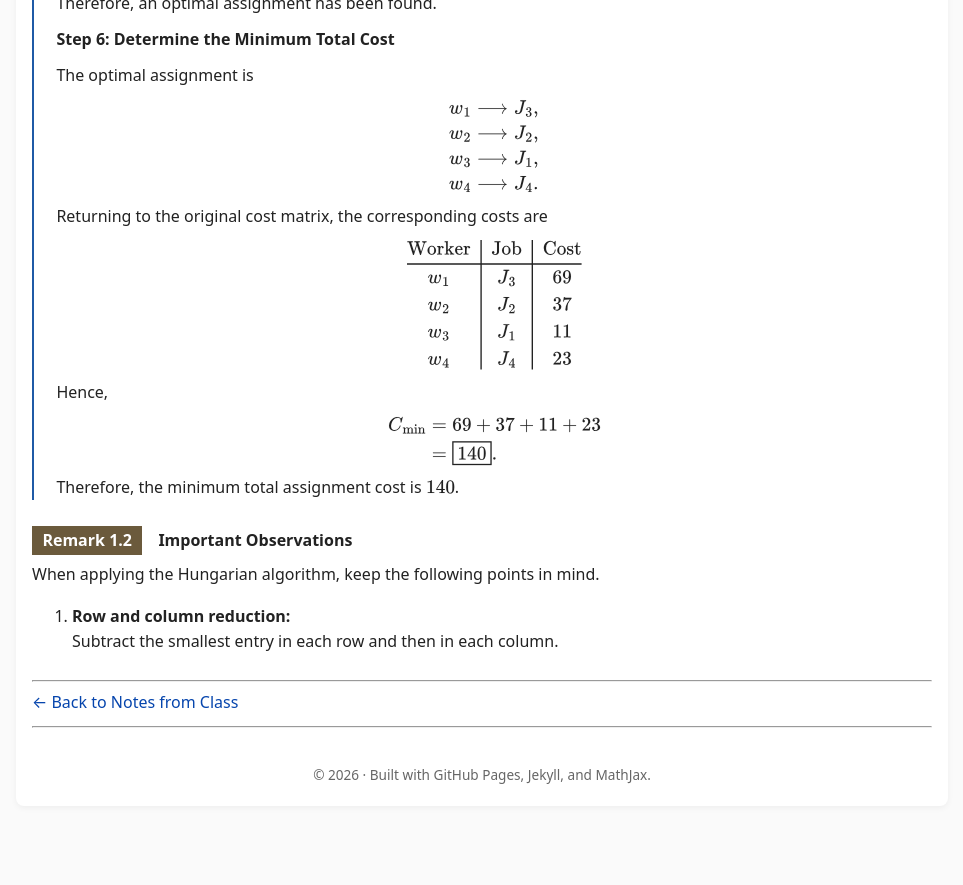
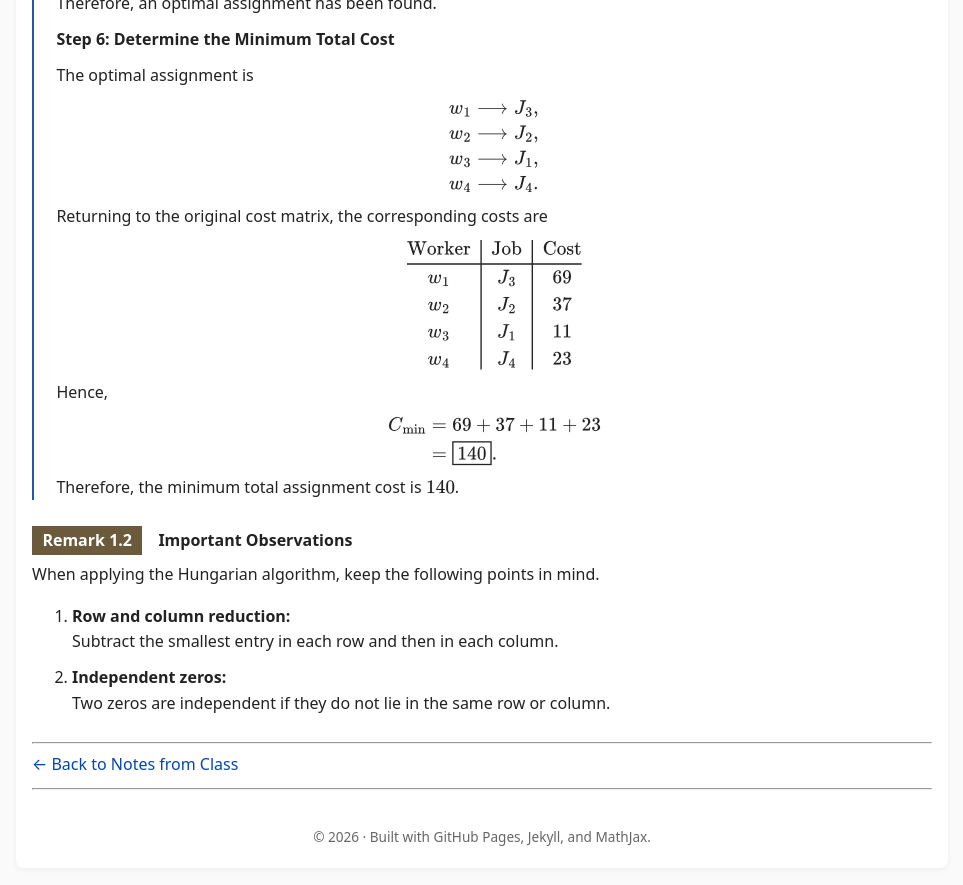
Before and after one commit to SaleemKamaludin/SaleemKamaludin.github.io, a Jekyll site: the page built from courses/math-2276/notes-from-class/supplementary-lecture-6/index.md, in a window 1280 px wide and 900 px high, scrolled down 5693 px. Shown: the top 885 px of the window, without its empty margins (158-1121 px from the left). Built offline with Jekyll 4.4.1, drawn with Linux system fonts in a browser that asks for light colours; before the commit the page ends 6531 px from its top, so only the background shows below that.

Commit message:
Add second Important Observation to Remark 1.2

```diff
--- a/courses/math-2276/notes-from-class/supplementary-lecture-6/index.md
+++ b/courses/math-2276/notes-from-class/supplementary-lecture-6/index.md
@@ -934,7 +934,16 @@ C_{\min}
         </p>
       </li>
 
-    </ol>
+
+      <li id="remark-hungarian-important-observations-item-2">
+        <strong>Independent zeros:</strong>
+
+        <p>
+          Two zeros are independent if they do not
+          lie in the same row or column.
+        </p>
+      </li>
+</ol>
 
   </div>
 </div>
```
